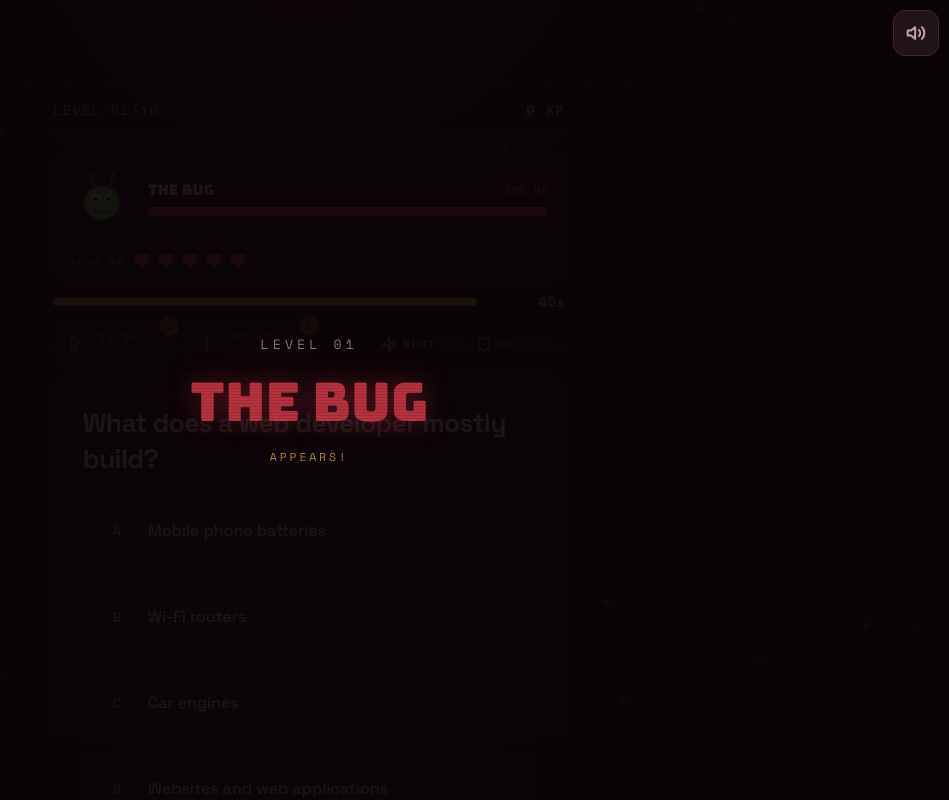
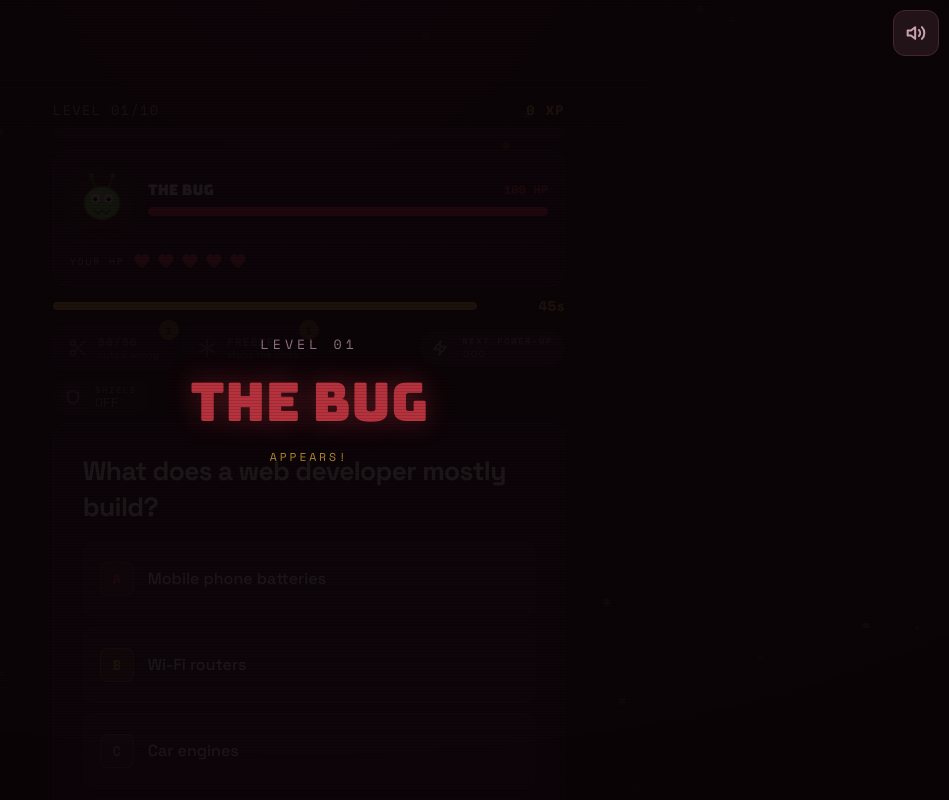
Before and after one commit to Basem3sam/trosc-it-challenge, a Next.js app: page / in a window 1280 px wide. Both pictures are taken after typing "Sample" into the empty fields and a click on the button "Start Game". Shown: the top 800 px of the page, without its empty margins (331-1280 px from the left). Built offline with nearby package versions, Linux system fonts and the light colour scheme.

Commit message:
feat: stat-tile HUD, shape-hugging glows, colored option keys, battle stage polish

```diff
--- a/components/BattleScreen.jsx
+++ b/components/BattleScreen.jsx
@@ -10,6 +10,14 @@ import {
   HEARTS_MAX,
   POWERUP_EVERY,
 } from '@/lib/game';
+
+/* playful Kahoot-style key colors (staying on the TROSC palette) */
+const KEY_TONES = [
+  'bg-blood/15 text-blood border-blood/40',
+  'bg-gold/15 text-gold border-gold/40',
+  'bg-[#B388FF]/15 text-[#C9B0FF] border-[#B388FF]/40',
+  'bg-[#4DD0E1]/15 text-[#7FE0EC] border-[#4DD0E1]/40',
+];
 
 function Hearts({ hearts, brokeAt, max }) {
   return (
@@ -59,8 +67,8 @@ function TimerRow({ remaining, total, warn, danger, frozen, frozenLeft }) {
   );
 }
 
-/* A real button: 3D press like the primary CTA, hint line, pulse when usable */
-function PowerButton({ icon, label, hint, count, usable, disabled, onClick }) {
+/* Real button: 3D press + hint line + breathing border when available */
+function PowerButton({ icon, label, hint, count, disabled, onClick }) {
   return (
     <button
       type="button"
@@ -71,9 +79,8 @@ function PowerButton({ icon, label, hint, count, usable, disabled, onClick }) {
         ${
           disabled
             ? 'cursor-default border-edge bg-panel2 text-dust opacity-50'
-            : 'border-gold/50 bg-gold/12 text-gold shadow-[0_3px_0_#8A6A1E] hover:-translate-y-0.5 active:translate-y-[2px] active:shadow-[0_1px_0_#8A6A1E]'
-        }
-        ${usable ? 'animate-shieldpulse' : ''}`}
+            : 'animate-usable text-gold shadow-[0_3px_0_#8A6A1E] hover:-translate-y-0.5 active:translate-y-[2px] active:shadow-[0_1px_0_#8A6A1E]'
+        }`}
     >
       <Icon name={icon} className="h-5 w-5 shrink-0" />
       <span className="flex flex-col leading-tight">
@@ -93,8 +100,9 @@ function PowerButton({ icon, label, hint, count, usable, disabled, onClick }) {
   );
 }
 
-/* Status as HUD text — borderless, clearly NOT tappable */
-function NextPowerMeter({ combo, every }) {
+/* Stat tile: content-hugging pill, icon circle, 2-line label.
+   Flat (no 3D shadow, no press) — reads as info, never as a button. */
+function NextPowerChip({ combo, every }) {
   const filled = combo % every;
   const dots = '●'.repeat(filled) + '○'.repeat(every - filled);
   const hot = filled === every - 1;
@@ -102,32 +110,52 @@ function NextPowerMeter({ combo, every }) {
     <span
       title={`Every ${every} correct answers in a row earn a power-up`}
       aria-label={`Streak ${filled} of ${every} toward the next power-up`}
-      className={`ml-auto inline-flex items-center gap-1.5 font-mono text-[0.72rem] font-bold tracking-[0.12em] ${hot ? 'animate-shieldpulse text-gold' : 'text-dust'}`}
+      className={`inline-flex items-center gap-2 rounded-full py-1 pl-1.5 pr-3 font-mono ${hot ? 'bg-gold/12 text-gold' : 'bg-panel2 text-dust'}`}
     >
-      <Icon name="bolt" className="h-4 w-4" />
-      <span className="opacity-80">NEXT</span>
-      <span aria-hidden="true">{dots}</span>
+      <span
+        className={`grid h-7 w-7 shrink-0 place-items-center rounded-full ${hot ? 'bg-gold/20' : 'bg-edge/50'}`}
+      >
+        <Icon
+          name="bolt"
+          className={`h-4 w-4 ${hot ? 'animate-icon-glow text-gold' : 'text-dust'}`}
+        />
+      </span>
+      <span className="leading-tight">
+        <span className="block text-[0.55rem] font-bold tracking-[0.18em] opacity-70">
+          {hot ? 'POWER-UP IN…' : 'NEXT POWER-UP'}
+        </span>
+        <span aria-hidden="true" className="block text-[0.8rem]">
+          {dots}
+        </span>
+      </span>
     </span>
   );
 }
 
-function ShieldStatus({ active }) {
-  if (active) {
-    return (
-      <span
-        className="inline-flex items-center gap-1.5 font-mono text-[0.72rem] font-bold tracking-[0.12em] text-gold animate-shieldpulse"
-        title="Shield active — your next mistake is free"
-      >
-        <Icon name="shield" className="h-4 w-4" /> SHIELD ON
-      </span>
-    );
-  }
+function ShieldChip({ active }) {
   return (
     <span
-      className="inline-flex items-center gap-1.5 font-mono text-[0.72rem] tracking-[0.12em] text-dust opacity-70"
-      title="No shield — earn one with a 3-answer streak"
+      title={
+        active
+          ? 'Shield active — your next mistake is free'
+          : 'No shield — earn one with a 3-answer streak'
+      }
+      className={`inline-flex items-center gap-2 rounded-full py-1 pl-1.5 pr-3 font-mono ${active ? 'bg-gold/12 text-gold' : 'bg-panel2 text-dust opacity-80'}`}
     >
-      <Icon name="shield" className="h-4 w-4" /> SHIELD —
+      <span
+        className={`grid h-7 w-7 shrink-0 place-items-center rounded-full ${active ? 'bg-gold/20' : 'bg-edge/50'}`}
+      >
+        <Icon
+          name="shield"
+          className={`h-4 w-4 ${active ? 'animate-icon-glow text-gold' : 'text-dust'}`}
+        />
+      </span>
+      <span className="leading-tight">
+        <span className="block text-[0.55rem] font-bold tracking-[0.18em] opacity-70">
+          SHIELD
+        </span>
+        <span className="block text-[0.8rem]">{active ? 'ACTIVE' : 'OFF'}</span>
+      </span>
     </span>
   );
 }
@@ -138,7 +166,7 @@ function Option({ i, text, correct, chosen, locked, cut, onPick }) {
   const isCut = cut.includes(i);
 
   let cls = 'border-edge hover:border-[#5C3542]';
-  let keyCls = 'border-edge text-dust';
+  let keyCls = KEY_TONES[i];
   let state = null;
 
   if (locked) {
@@ -148,14 +176,19 @@ function Option({ i, text, correct, chosen, locked, cut, onPick }) {
       state = 'yes';
     } else if (isCorrect) {
       cls = 'border-blood';
+      keyCls = 'border-blood bg-blood text-bloodink';
       state = 'reveal';
     } else if (isChosen) {
       cls = 'border-frost bg-frost/10';
       keyCls = 'border-frost bg-frost text-frostink';
       state = 'no';
-    } else cls = 'border-edge opacity-50';
+    } else {
+      cls = 'border-edge opacity-50';
+      keyCls = 'border-edge text-dust';
+    }
   } else if (isCut) {
     cls = 'border-edge bg-panel/40 line-through opacity-40';
+    keyCls = 'border-edge text-dust';
   }
 
   return (
@@ -163,10 +196,10 @@ function Option({ i, text, correct, chosen, locked, cut, onPick }) {
       type="button"
       onClick={onPick}
       disabled={locked || isCut}
-      className={`flex min-h-[62px] w-full items-center gap-3.5 rounded-xl border-[1.5px] bg-panel2 px-4 py-3 text-left font-medium leading-snug text-cream transition active:scale-[.97] disabled:cursor-default md:min-h-[76px] ${cls} ${locked && isChosen ? 'animate-stamp' : ''}`}
+      className={`group flex min-h-[62px] w-full items-center gap-3.5 rounded-xl border-[1.5px] bg-panel2 px-4 py-3 text-left font-medium leading-snug text-cream transition active:scale-[.97] disabled:cursor-default md:min-h-[76px] ${cls} ${locked && isChosen ? 'animate-stamp' : ''}`}
     >
       <span
-        className={`grid h-[34px] w-[34px] shrink-0 place-items-center rounded-lg border font-mono text-sm font-bold ${keyCls}`}
+        className={`grid h-[34px] w-[34px] shrink-0 place-items-center rounded-lg border font-mono text-sm font-bold transition-transform group-hover:scale-110 ${keyCls}`}
       >
         {'ABCD'[i]}
       </span>
@@ -238,9 +271,9 @@ export default function BattleScreen({ g }) {
         </div>
       </header>
 
-      {/* THE ARENA */}
+      {/* THE ARENA — spotlit stage */}
       <div
-        className={`relative mb-2 rounded-2xl border border-edge bg-panel px-4 pb-3 pt-3.5 ${g.arenaShake ? 'animate-shake' : ''}`}
+        className={`relative mb-2 rounded-2xl border border-edge bg-panel px-4 pb-4 pt-3.5 ${g.arenaShake ? 'animate-shake' : ''}`}
       >
         <div className="flex items-center gap-3.5">
           <div
@@ -278,10 +311,13 @@ export default function BattleScreen({ g }) {
           <Hearts hearts={g.hearts} brokeAt={g.brokeAt} max={HEARTS_MAX} />
           {g.shieldActive && (
             <span
-              className="animate-shieldpulse ml-1 inline-flex items-center gap-1 font-mono text-[0.6rem] font-bold tracking-[0.1em] text-gold"
+              className="ml-auto inline-flex items-center gap-1 font-mono text-[0.6rem] font-bold tracking-[0.1em] text-gold"
               title="Shield active — next mistake is free"
             >
-              <Icon name="shield" className="h-3.5 w-3.5" /> ON
+              <span className="grid h-5 w-5 place-items-center rounded-full bg-gold/15">
+                <Icon name="shield" className="h-3.5 w-3.5 animate-icon-glow" />
+              </span>
+              ON
             </span>
           )}
         </div>
@@ -324,14 +360,13 @@ export default function BattleScreen({ g }) {
         </p>
       )}
 
-      {/* power-ups (real buttons) + streak & shield (HUD status, not tappable) */}
+      {/* buttons (3D, pressable) vs stat tiles (flat, informative) */}
       <div className="mb-2 flex flex-wrap items-center gap-2">
         <PowerButton
           icon="cut"
           label="50/50"
           hint="cuts 2 wrong"
           count={g.powerups.cut}
-          usable={g.canCut}
           disabled={!g.canCut}
           onClick={g.useCut}
         />
@@ -340,12 +375,12 @@ export default function BattleScreen({ g }) {
           label="FREEZE"
           hint="stops the clock"
           count={g.powerups.freeze}
-          usable={g.canFreeze}
           disabled={!g.canFreeze}
           onClick={g.useFreeze}
         />
-        <NextPowerMeter combo={g.combo} every={POWERUP_EVERY} />
-        <ShieldStatus active={g.shieldActive} />
+        <span className="ml-auto" />
+        <NextPowerChip combo={g.combo} every={POWERUP_EVERY} />
+        <ShieldChip active={g.shieldActive} />
       </div>
 
       {/* question */}
@@ -419,7 +454,15 @@ export default function BattleScreen({ g }) {
           disabled={!g.locked}
           className={`${BTN_PRIMARY} ${g.locked ? 'animate-glow' : ''}`}
         >
-          {lastLevel ? 'Finish Game' : 'Next Level'}
+          {lastLevel ? (
+            <>
+              <Icon name="trophy" className="h-5 w-5" /> Finish Game
+            </>
+          ) : (
+            <>
+              <Icon name="sword" className="h-5 w-5" /> Next Level
+            </>
+          )}
         </button>
       </div>
     </section>
--- a/components/ResultScreen.jsx
+++ b/components/ResultScreen.jsx
@@ -165,7 +165,11 @@ export default function ResultScreen({ g }) {
         {won ? (
           <>
             <Icon name="trophy" className="h-5 w-5" />
-            <b className="font-display text-2xl">{tier.rank}</b>
+            <b
+              className={`font-display text-2xl ${tier.rank === 'S' ? 'text-gold [text-shadow:0_0_18px_rgba(255,197,61,.65)]' : ''}`}
+            >
+              {tier.rank}
+            </b>
             <span>RANK · {tier.title}</span>
           </>
         ) : (
--- a/components/WelcomeScreen.jsx
+++ b/components/WelcomeScreen.jsx
@@ -58,12 +58,12 @@ export default function WelcomeScreen({ best, onStart }) {
             src="/logo.png"
             alt="TROSC logo"
             onError={() => setLogoOk(false)}
-            className="h-[52px] w-[52px] rounded-[14px] border border-edge bg-panel object-contain p-1"
+            className="h-[52px] w-[52px] animate-bob rounded-[14px] border border-edge bg-panel object-contain p-1"
           />
         ) : (
           <span
             aria-hidden="true"
-            className="grid h-[52px] w-[52px] place-items-center rounded-[14px] border border-edge bg-blood/10 font-display text-2xl text-blood"
+            className="grid h-[52px] w-[52px] animate-bob place-items-center rounded-[14px] border border-edge bg-blood/10 font-display text-2xl text-blood"
           >
             T
           </span>
```
Also changed, not shown: app/globals.css (+67 -9 lines).
